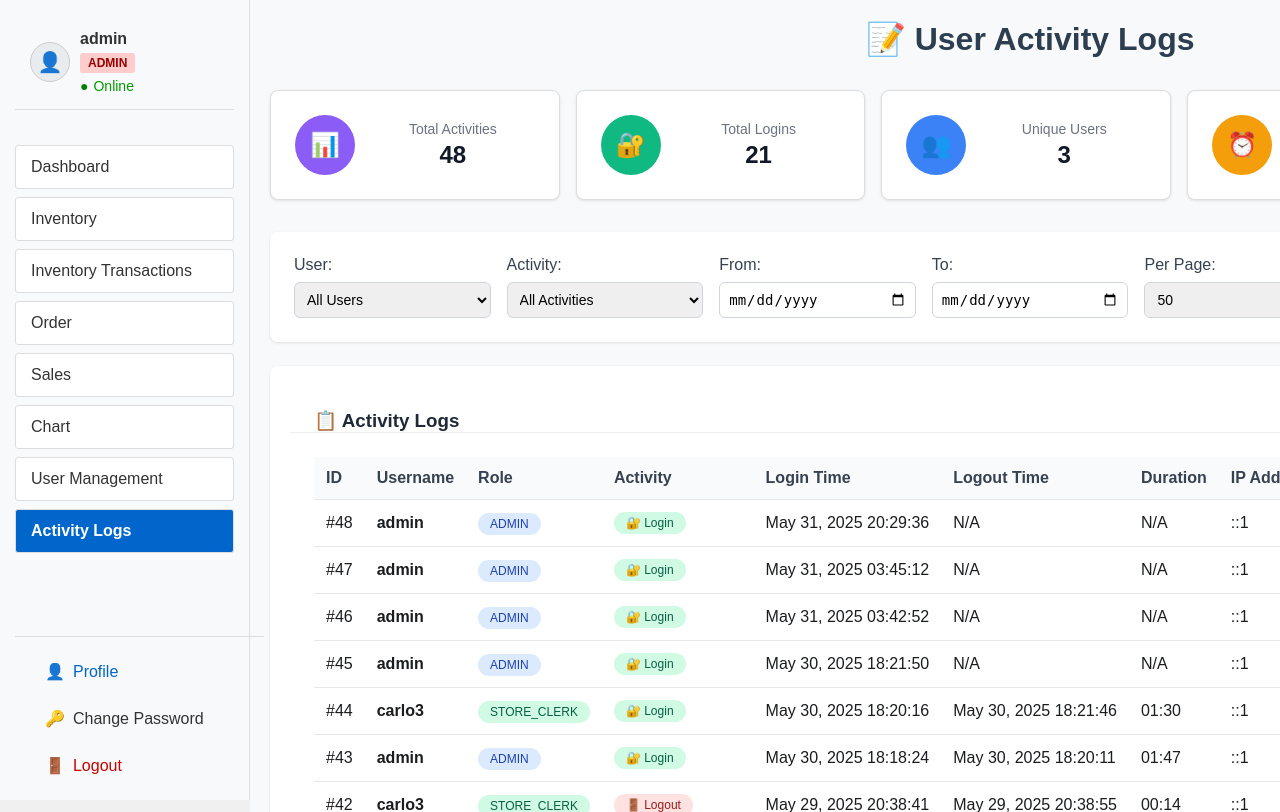
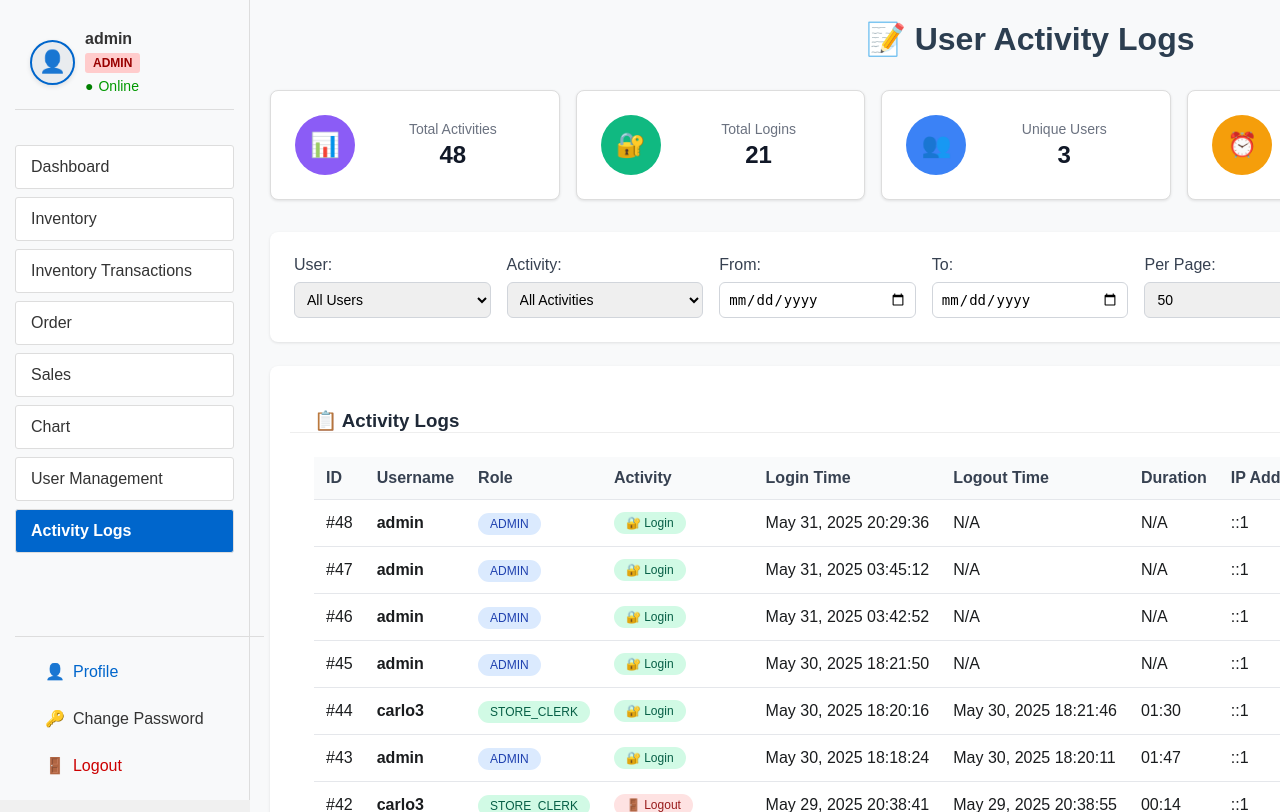
Before and after one commit to Carlo-Angelo-T-Fundar/Inventorysystem1, a PHP site: page /inventorysystem/user_activity_logs.php in a window 1280 px wide; the page is wider, and only the part inside the window is pictured. Shown: the top 812 px of that part. Run offline with PHP 8.4, Linux system fonts and the light colour scheme; a user stored in the database is signed in; data comes from the database, SQL or seed files in the repository.

Commit message:
Enhance user activity logs page; update body class for logged-in state, improve admin avatar styles, and remove auto-refresh script

```diff
--- a/user_activity_logs.php
+++ b/user_activity_logs.php
@@ -68,7 +68,7 @@ if ($_SERVER['REQUEST_METHOD'] === 'POST' && isset($_POST['action'])) {
     <link rel="stylesheet" href="css/dashboard.css">
     <link rel="stylesheet" href="css/sidebar.css">
 </head>
-<body>    <div class="dashboard-container">
+<body class="logged-in page-user_activity_logs" data-page="user_activity_logs">    <div class="dashboard-container">
         <!-- Include Sidebar -->
         <?php
         $current_page = 'user_activity_logs';
@@ -358,14 +358,6 @@ if ($_SERVER['REQUEST_METHOD'] === 'POST' && isset($_POST['action'])) {
                 closeCleanupModal();
             }
         }
-
-        // Auto-refresh active users every 30 seconds
-        setInterval(function() {
-            // Only refresh if no filters are applied to avoid disrupting user's work
-            if (window.location.search === '' || window.location.search === '?') {
-                location.reload();
-            }
-        }, 30000);
     </script>
 
     <style>
@@ -394,18 +386,21 @@ if ($_SERVER['REQUEST_METHOD'] === 'POST' && isset($_POST['action'])) {
             display: flex !important;
             align-items: center !important;
             gap: 10px !important;
-        }
-
-        .sidebar .admin-avatar {
-            width: 40px !important;
-            height: 40px !important;
+        }        .sidebar .admin-avatar {
+            width: 45px !important;
+            height: 45px !important;
             background-color: #e9ecef !important;
             border-radius: 50% !important;
             display: flex !important;
             align-items: center !important;
             justify-content: center !important;
-            border: 1px solid #ccc !important;
-            font-size: 20px !important;
+            border: 2px solid #0066cc !important;
+            font-size: 22px !important;
+            box-shadow: 0 2px 5px rgba(0,0,0,0.1) !important;
+            transition: all 0.2s ease !important;
+            cursor: pointer !important;
+            text-decoration: none !important;
+            color: inherit !important;
         }
 
         .sidebar .profile-info {
@@ -926,9 +921,7 @@ if ($_SERVER['REQUEST_METHOD'] === 'POST' && isset($_POST['action'])) {
         }
     </style>
 
-    <!-- Auto-logout system -->
-    <script src="css/auto-logout.js"></script>
-    <script>
+    <!-- Auto-logout system -->    <script>
         // Mark body as logged in for auto-logout detection
         document.body.classList.add('logged-in');
         document.body.setAttribute('data-user-id', '<?php echo $_SESSION['user_id']; ?>');
```
Also changed, not shown: setup_database.php (added).
